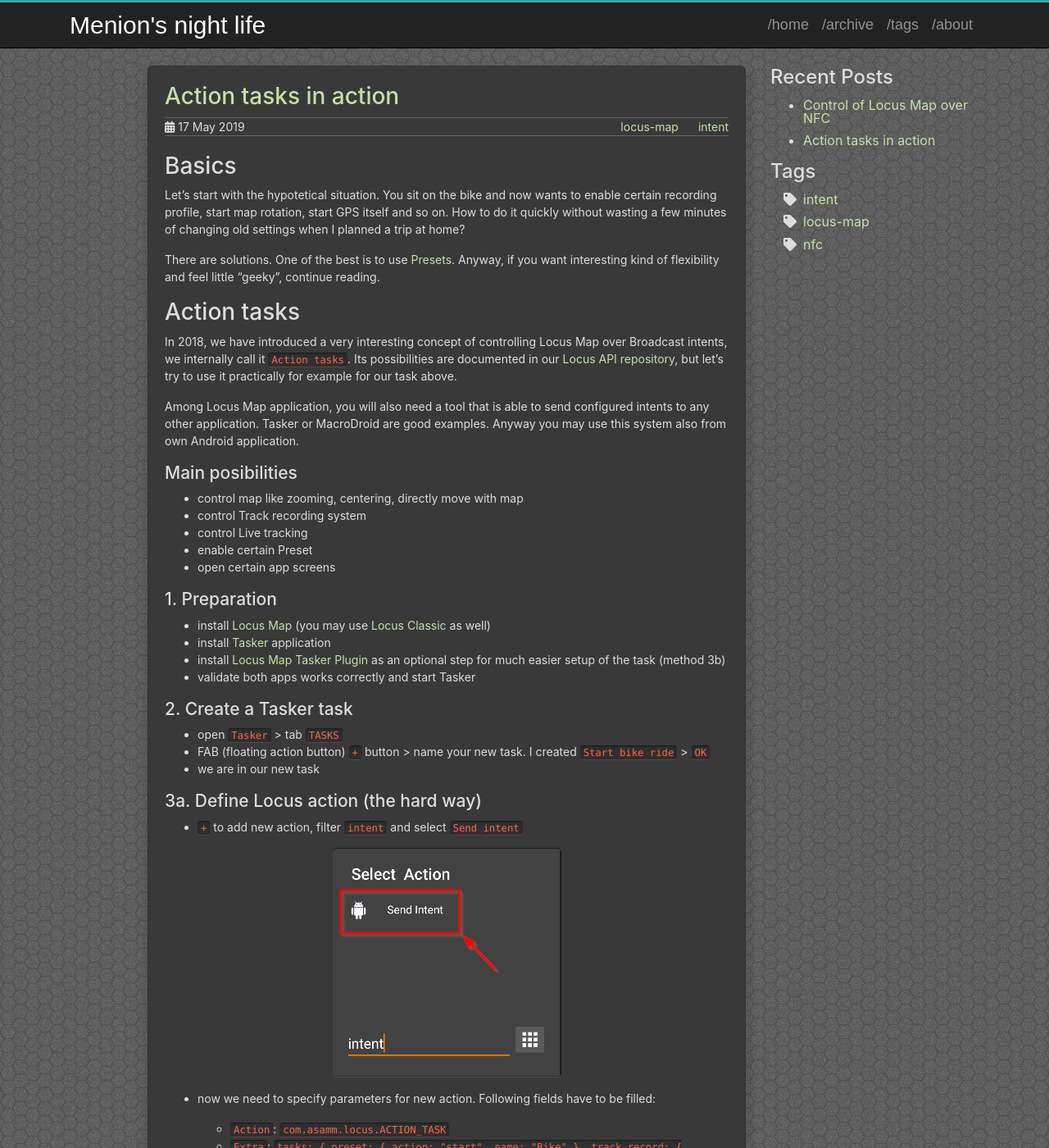
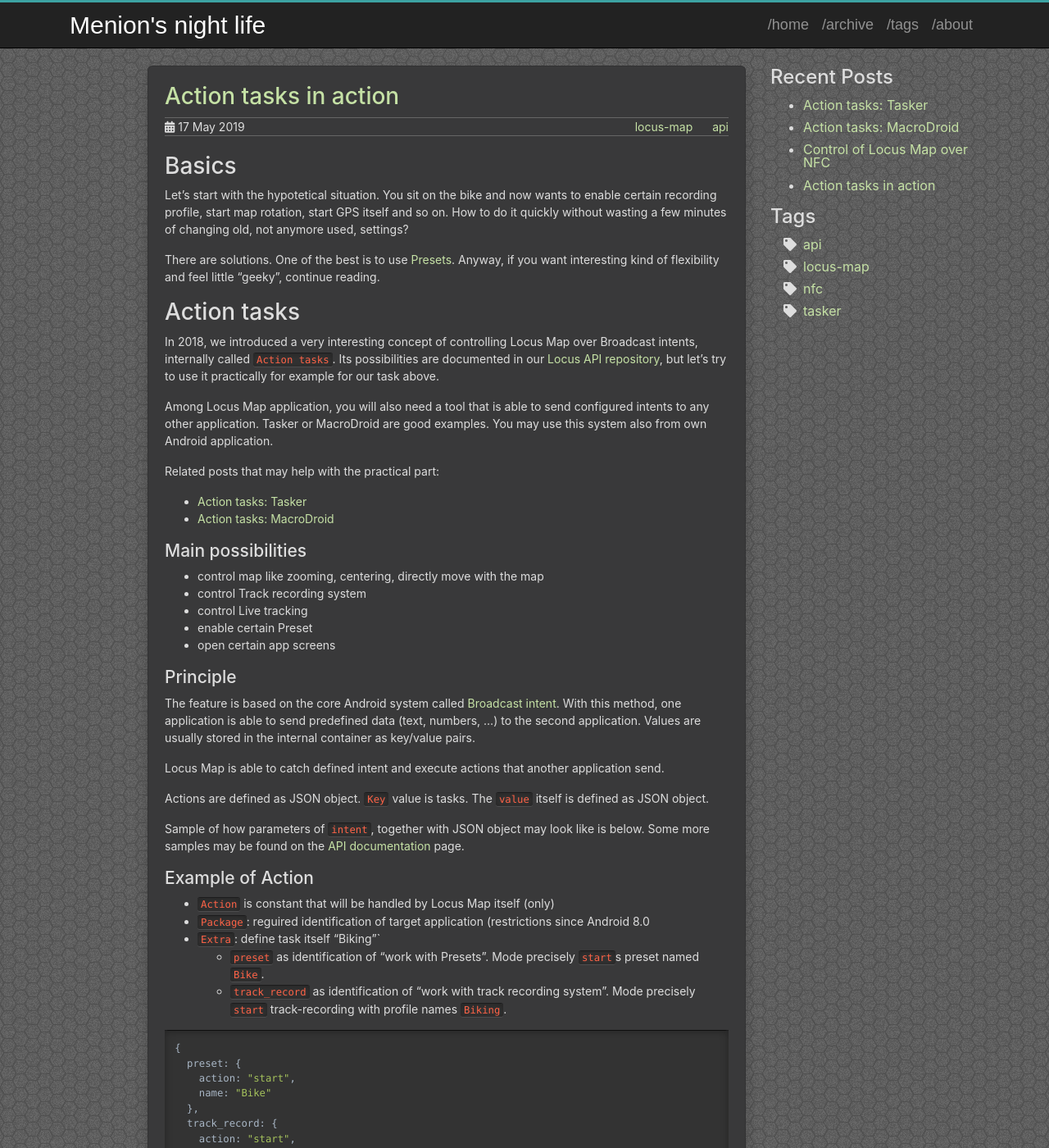
Before and after one commit to asamm/web-menion-asamm-com, a Jekyll site: the page built from _posts/2019-05-17-action-tasks.md, in a window 1280 px wide and 1400 px high. Shown: the whole window at 82% size. Built offline with Jekyll 4.4.1, drawn with Linux system fonts in a browser that asks for light colours; nearby versions of some CDN libraries; comment, search, counter and statistics services are not loaded; some of the changed text lies outside the part shown.

Commit message:
- add: support for MacroDroid in posts related to Locus Actions - chg: separated "how to" from general description in Locus Actions post - chg: minor updates

```diff
--- a/_posts/2019-05-17-action-tasks.md
+++ b/_posts/2019-05-17-action-tasks.md
@@ -5,79 +5,47 @@ description: Control Locus Map over any other application may be useful, let's t
 comments: true
 tags:
  - locus-map
- - intent
+ - api
 ---
 
 # Basics
 
-Let's start with the hypotetical situation. You sit on the bike and now wants to enable certain recording profile, start map rotation, start GPS itself and so on. How to do it quickly without wasting a few minutes of changing old settings when I planned a trip at home?
+Let's start with the hypotetical situation. You sit on the bike and now wants to enable certain recording profile, start map rotation, start GPS itself and so on. How to do it quickly without wasting a few minutes of changing old, not anymore used, settings?
 
 There are solutions. One of the best is to use [Presets](https://docs.locusmap.eu/doku.php?id=manual:user_guide:settings:presets). Anyway, if you want interesting kind of flexibility and feel little "geeky", continue reading.
 
 # Action tasks
 
-In 2018, we have introduced a very interesting concept of controlling Locus Map over Broadcast intents, we internally call it `Action tasks`. Its possibilities are documented in our [Locus API repository](https://github.com/asamm/locus-api/wiki/Action-tasks-(Broadcasts)), but let's try to use it practically for example for our task above.
+In 2018, we introduced a very interesting concept of controlling Locus Map over Broadcast intents, internally called `Action tasks`. Its possibilities are documented in our [Locus API repository](https://github.com/asamm/locus-api/wiki/Action-tasks-(Broadcasts)), but let's try to use it practically for example for our task above.
 
-Among Locus Map application, you will also need a tool that is able to send configured intents to any other application. Tasker or MacroDroid are good examples. Anyway you may use this system also from own Android application.
+Among Locus Map application, you will also need a tool that is able to send configured intents to any other application. Tasker or MacroDroid are good examples. You may use this system also from own Android application.
 
-## Main posibilities
+Related posts that may help with the practical part:
+* [Action tasks: Tasker]({{ site.baseurl }}{% post_url 2019-05-20-action-tasks-tasker %})
+* [Action tasks: MacroDroid]({{ site.baseurl }}{% post_url 2019-05-20-action-tasks-macrodroid %})
 
-* control map like zooming, centering, directly move with map
+## Main possibilities
+
+* control map like zooming, centering, directly move with the map
 * control Track recording system
 * control Live tracking
 * enable certain Preset
 * open certain app screens
 
-## 1. Preparation
+## Principle
 
-* install [Locus Map](https://play.google.com/store/apps/details?id=menion.android.locus) (you may use [Locus Classic](https://play.google.com/store/apps/details?id=menion.android.locus.pro) as well)
-* install [Tasker](https://play.google.com/store/apps/details?id=net.dinglisch.android.taskerm) application
-* install [Locus Map Tasker Plugin](https://play.google.com/store/apps/details?id=falcosc.locus.addon.tasker) as an optional step for much easier setup of the task (method 3b)
-* validate both apps works correctly and start Tasker
+The feature is based on the core Android system called [Broadcast intent](https://developer.android.com/guide/components/broadcasts). With this method, one application is able to send predefined data (text, numbers, ...) to the second application. Values are usually stored in the internal container as key/value pairs.
 
-## 2. Create a Tasker task
+Locus Map is able to catch defined intent and execute actions that another application send.
 
-* open `Tasker` > tab `TASKS`
-* FAB (floating action button) `+` button > name your new task. I created `Start bike ride` > `OK`
-* we are in our new task
+Actions are defined as JSON object. `Key` value is tasks. The `value` itself is defined as JSON object.
 
-## 3a. Define Locus action (the hard way)
-* `+` to add new action, filter `intent` and select `Send intent`
+Sample of how parameters of `intent`, together with JSON object may look like is below. Some more samples may be found on the [API documentation](https://github.com/asamm/locus-api/wiki/Action-tasks-(Broadcasts)#samples) page.
 
-![img]({{ '/assets/images/post_action_tasks_01.png' | relative_url }}){: .center-image }
-
-* now we need to specify parameters for new action. Following fields have to be filled:
-
-  * `Action`: `com.asamm.locus.ACTION_TASK`
-  * `Extra`: `tasks: { preset: { action: "start", name: "Bike" }, track_record: { action: "start", name: "Biking" } }`
-  * `Package`: `menion.android.locus` (or `menion.android.locus.pro` for Locus Classic)
-
-## 3b. Define Locus action (the easy way)
-
-This step require installed Locus Map Tasker Plugin.
-
-* `+` to add new action > Plugin > Locus Map Addon Tasker Plugin > Execute Action Task
-* in Configuration section tap on the pencil on the right side
-
-Now you see all supported actions you may define. Let's set the same system as for the hard way before.
-
-* check `Preset apply` > insert `Bike`
-* check `Track record` > `start` and insert `Biking`
-* confirm by `OK`
-
-Addon completely generates complicated JSON text we had to define before, nice right?
-
-## 4. Usage
-
-Now it is completely on you, how you execute the defined task.
-
-<hr />
-
-## Explanation of `extra tag
-
-In section 3a. we defined `extra` tag for Tasker. What are parameters in this special definition?
+## Example of Action
 
   * `Action` is constant that will be handled by Locus Map itself (only)
+  * `Package`: reguired identification of target application (restrictions since Android 8.0
   * `Extra`: define task itself "Biking"`
     * `preset` as identification of "work with Presets". Mode precisely `start`s preset named `Bike`.
     * `track_record` as identification of "work with track recording system".  Mode precisely `start` track-recording with profile names `Biking`.
--- /dev/null
+++ b/_posts/2019-05-20-action-tasks-macrodroid.md
@@ -0,0 +1,52 @@
+---
+layout: post
+title: "Action tasks: MacroDroid"
+description: Work with Action tasks over MacroDroid application is easy, when you know how to do it.
+comments: true
+tags:
+ - locus-map
+ - api
+---
+
+# Basics
+
+We already covered Locus Actions in the [previous post]({{ site.baseurl }}{% post_url 2019-05-17-action-tasks %}), also it's usage with [Tasker application]({{ site.baseurl }}{% post_url 2019-05-20-action-tasks-tasker %}). This post will try to bring some light to the usage of this nice feature with the cooperation with MacroDroid application.
+
+# How to: MacroDroid
+
+## 1. Preparation
+
+* install [Locus Map](https://play.google.com/store/apps/details?id=menion.android.locus) (you may use [Locus Classic](https://play.google.com/store/apps/details?id=menion.android.locus.pro) as well)
+* install [MacroDroid](https://play.google.com/store/apps/details?id=com.arlosoft.macrodroid) application
+* validate both apps works correctly and start MacroDroid
+
+## 2. Create a MacroDroid macro
+
+* open `MacroDroid` > tap `Add Macro`
+
+* tab Triggers
+* MacroDroid Specific > Empty Trigger
+
+* tab Actions
+* Connectivity > Send Intent
+* specify necessary parameters
+
+  * **Target**: `Broadcast`
+  * **Action**: `com.asamm.locus.ACTION_TASK`
+  * **Package**: `menion.android.locus` (or `menion.android.locus.pro` for Locus Classic)
+  * **Extra1**
+    * **name**: `tasks`
+    * **value**: `{ preset: { action: "start", name: "Bike" }, track_record: { action: "start", name: "Biking" } }`
+
+![img]({{ '/assets/images/post_action_tasks_03.png' | relative_url }}){: .center-image }
+
+* **Ok** to confirm defined action
+
+* bottom "+" fab button to confirm macro
+* set metadata and confirm your new macro
+
+## 3. Usage
+There exist many methods of how to use defined action.
+
+* simple test: long click on an action in the list > **Test actions**.
+* profi usage: modify macro and define own specific **Trigger**.
--- /dev/null
+++ b/_posts/2019-05-20-action-tasks-tasker.md
@@ -0,0 +1,62 @@
+---
+layout: post
+title: "Action tasks: Tasker"
+description: Work with Action tasks over Tasker application is easy. With existing add-on it is very easy.
+comments: true
+tags:
+ - locus-map
+ - tasker
+ - api
+---
+
+# Basics
+
+In the [previous post]({{ site.baseurl }}{% post_url 2019-05-17-action-tasks %}) we talked about quite a new system of Action tasks, so suggest to read basics and why it may be useful for you.
+
+In this post, let's look on how to use them even if you are not Android developer. Today with the help of the Tasker application.
+
+# How to: Tasker
+
+## 1. Preparation
+
+* install [Locus Map](https://play.google.com/store/apps/details?id=menion.android.locus) (you may use [Locus Classic](https://play.google.com/store/apps/details?id=menion.android.locus.pro) as well)
+* install [Tasker](https://play.google.com/store/apps/details?id=net.dinglisch.android.taskerm) application
+* install [Locus Map Tasker Plugin](https://play.google.com/store/apps/details?id=falcosc.locus.addon.tasker) as an optional step for much easier setup of the task (method 3b)
+* validate both apps works correctly and start Tasker
+
+## 2. Create a Tasker task
+
+* open `Tasker` > tab `TASKS`
+* FAB (floating action button) `+` button > name your new task. I created `Start bike ride` > `OK`
+* we are in our new task
+
+![img]({{ '/assets/images/post_action_tasks_02.png' | relative_url }}){: .center-image }
+
+## 3a. Define Locus action (the hard way)
+* `+` to add new action, filter `intent` and select `Send intent`
+
+![img]({{ '/assets/images/post_action_tasks_01.png' | relative_url }}){: .center-image }
+
+* now we need to specify parameters for new action. Following fields have to be filled:
+
+  * **Action**: `com.asamm.locus.ACTION_TASK`
+  * **Extra**: `tasks: { preset: { action: "start", name: "Bike" }, track_record: { action: "start", name: "Biking" } }`
+  * **Package**: `menion.android.locus` (or `menion.android.locus.pro` for Locus Classic)
+
+## 3b. Define Locus action (the easy way)
+
+This step require installed Locus Map Tasker Plugin.
+
+* `+` to add new action > Plugin > Locus Map Addon Tasker Plugin > Execute Action Task
+* in Configuration section tap on the pencil on the right side
+
+Now you see all supported actions you may define. Let's set the same system as for the hard way before.
+
+* check `Preset apply` > insert `Bike`
+* check `Track record` > `start` and insert `Biking`
+* confirm by `OK`
+
+Addon completely generates complicated JSON text we had to define before, nice right?
+
+## 4. Usage
+Now it is completely on you, how you execute the defined task.
--- a/tag/intent.md
+++ b/tag/tasker.md
@@ -1,4 +1,4 @@
 ---
 layout: tag_index
-tag: intent
+tag: tasker
 ---
```
Also changed, not shown: other parts of _posts/2019-05-17-action-tasks.md (+0 -2 lines), _posts/2019-05-17-locus-map-nfc.md (+19 -1 lines), tag/api.md (added, +4 -0 lines), assets/images/post_action_tasks_02.png (added), assets/images/post_action_tasks_03.png (added), assets/images/post_nfc_03.png (added).
